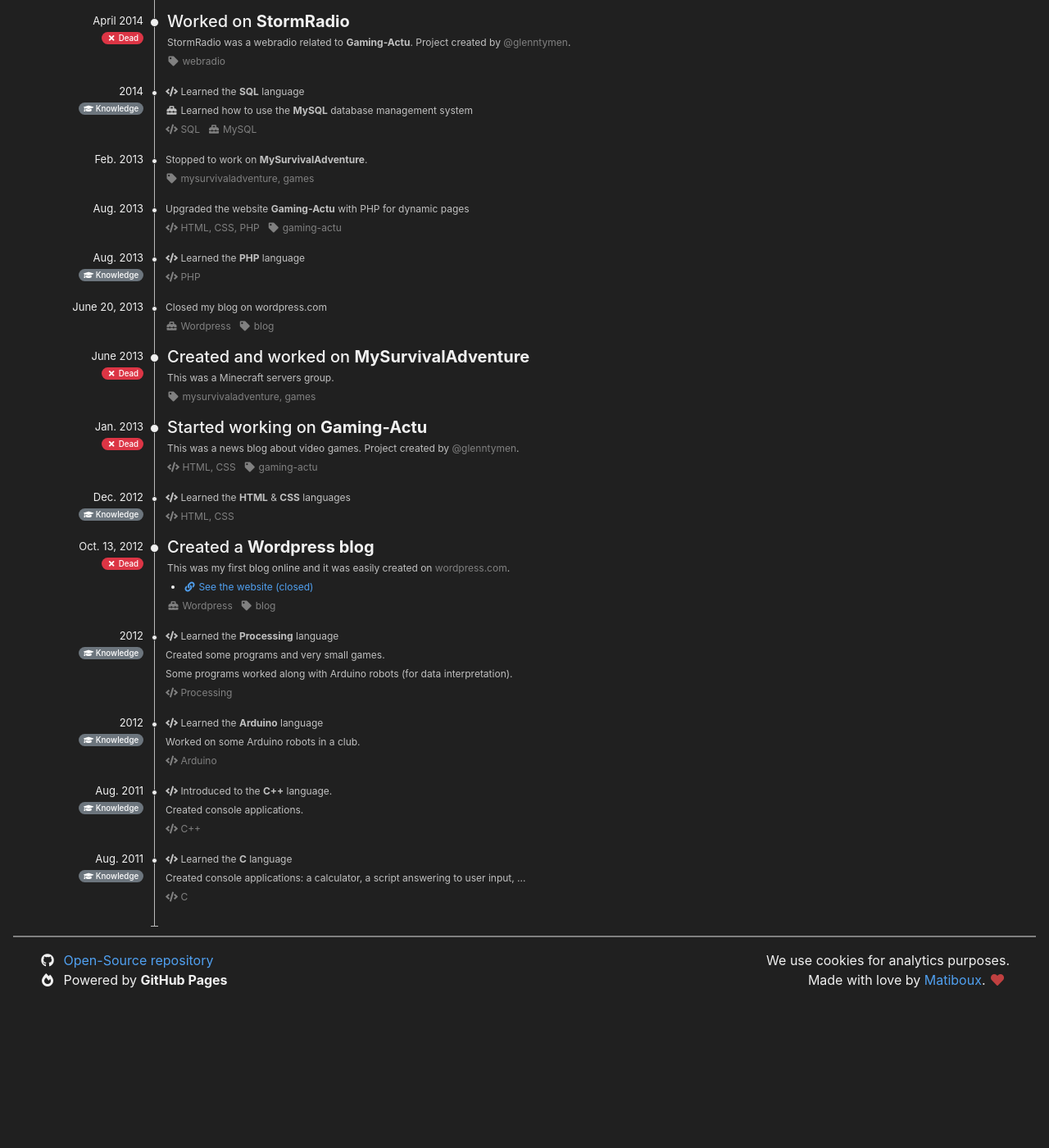
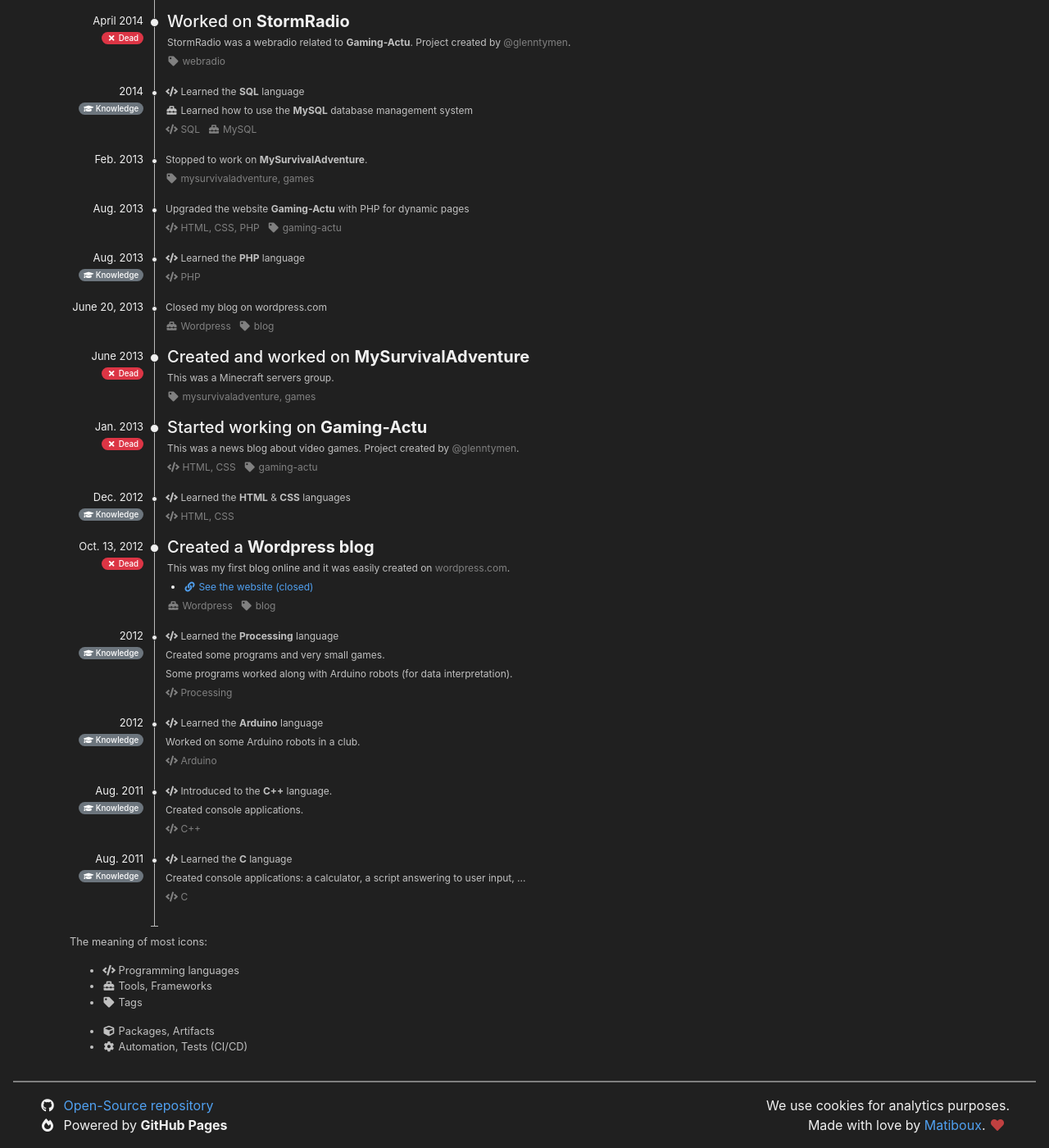
Before and after one commit to matiboux/matiboux.me, a Jekyll site: the page built from timeline.html, in a window 1280 px wide and 1400 px high, scrolled down 12758 px. Shown: the whole window at 82% size. Built offline with Jekyll 4.4.1, drawn with Linux system fonts in a browser that asks for light colours; nearby versions of some CDN libraries; before the commit the page ends 13981 px from its top, so only the background shows below that.

Commit message:
Add icons meaning details in timeline.html

```diff
--- a/assets/css/style.css
+++ b/assets/css/style.css
@@ -26,6 +26,8 @@ a { color: #50a0f0 }
 a:hover { color: #4080c0 }
 
 hr { border-color: rgba(255, 255, 255, .1) }
+
+*:last-child { margin-bottom: 0 }
 
 @media (min-width: 576px) { .mw-sm { max-width: 540px } }
 @media (min-width: 768px) { .mw-md { max-width: 720px } }
@@ -75,6 +77,7 @@ hr { border-color: rgba(255, 255, 255, .1) }
 #main .cv-about .about-social-links a { color: #fff }
 #main .cv-about .about-social-links a:hover { color: #eee }
 
+#main .timeline-items { margin-bottom: 30px }
 #main .timeline-items > * + * { padding-top: 10px }
 #main .timeline-items > * > * {
 	position: relative;
@@ -129,6 +132,11 @@ hr { border-color: rgba(255, 255, 255, .1) }
 	margin-left: 99px;
 	content: "";
 	border-top: 1px solid #bbb;
+}
+
+#main .legend {
+	color: #c0c0c0;
+	font-size: .8em;
 }
 
 
@@ -233,13 +241,6 @@ hr { border-color: rgba(255, 255, 255, .1) }
 .list-group-dark .list-group-item-action:active {
 	color: #f0f0f0;
 	background-color: #383838;
-}
-
-
-/** Bootstrap Fix */
-
-*:last-child {
-	margin-bottom: 0;
 }
 
 
--- a/timeline.html
+++ b/timeline.html
@@ -17,3 +17,16 @@ title: Work Timeline
 </form>
 
 {% include loadtimeline.html items=site.data.timeline %}
+
+<div class="legend">
+	<p>The meaning of most icons:</p>
+	<ul>
+		<li><i class="fas fa-code fa-fw"></i> Programming languages</li>
+		<li><i class="fas fa-toolbox fa-fw"></i> Tools, Frameworks</li>
+		<li><i class="fas fa-tag fa-fw"></i> Tags</li>
+	</ul>
+	<ul>
+		<li><i class="fas fa-cube fa-fw"></i> Packages, Artifacts</li>
+		<li><i class="fas fa-cog fa-fw"></i> Automation, Tests (CI/CD)</li>
+	</ul>
+</div>
```
